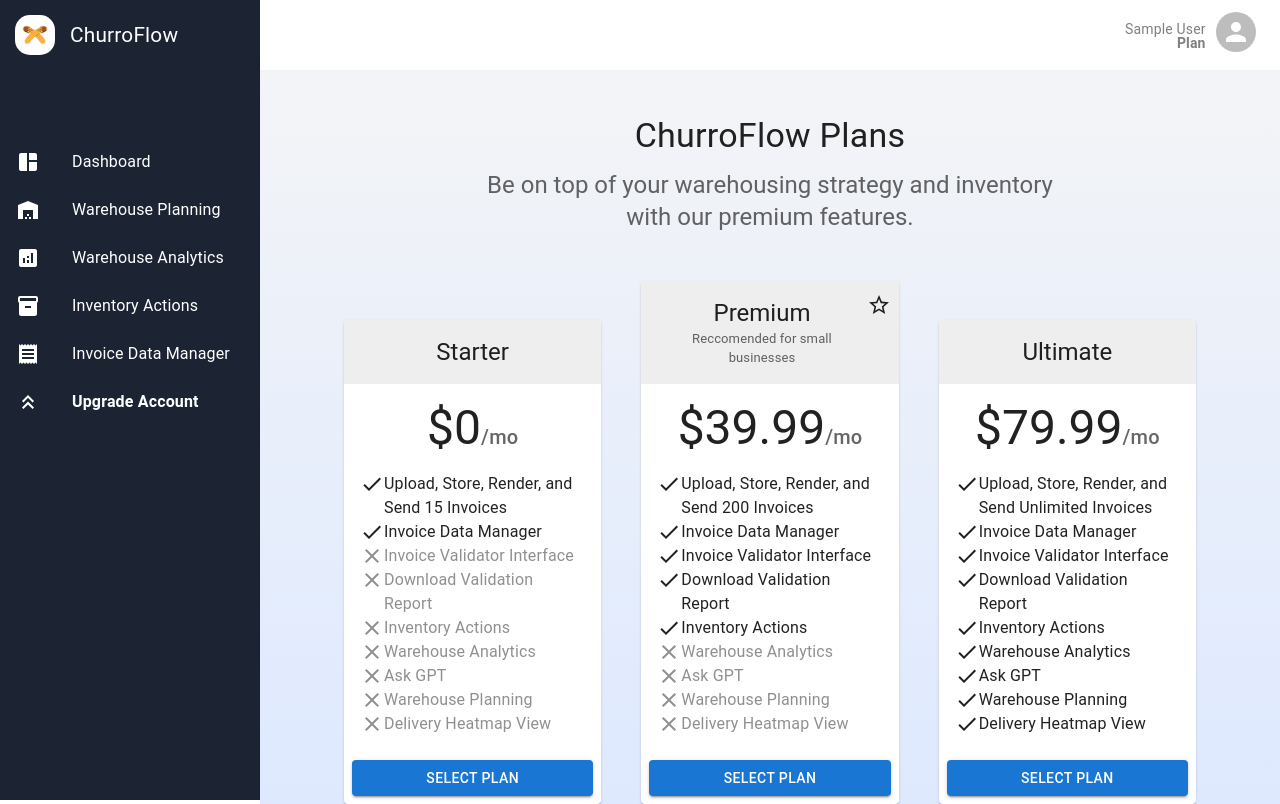
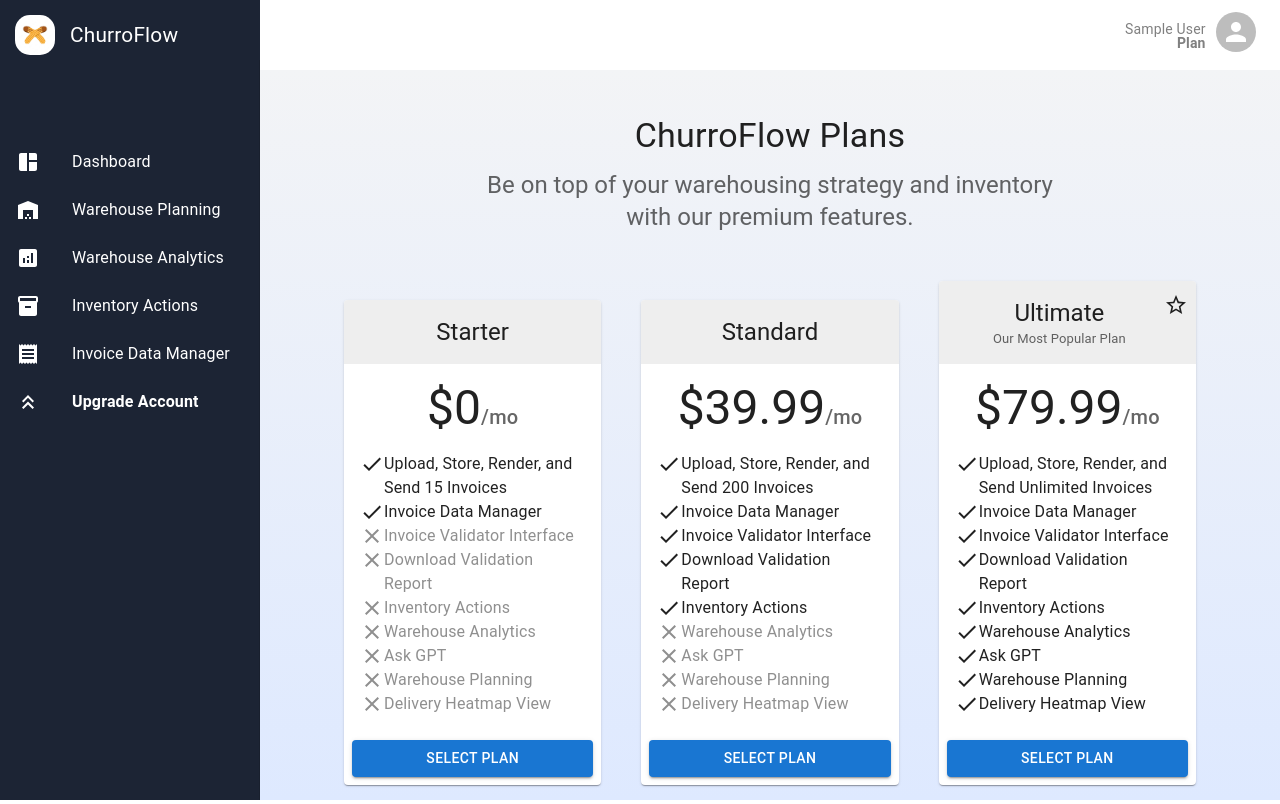
Before and after one commit to jeremytraini/churroflow, a React (Create React App) app: page /upgrade-account in a window 1280 px wide. Built offline with nearby package versions, Linux system fonts and the light colour scheme; sample sign-in values are in the browser's storage.

Commit message:
Fixed Subscription Tiers

```diff
--- a/src/pages/Upgrade.jsx
+++ b/src/pages/Upgrade.jsx
@@ -36,8 +36,7 @@ const tiers = [
     ],
   },
   {
-    title: 'Premium',
-    subheader: 'Reccomended for small businesses',
+    title: 'Standard',
     price: '39.99',
     enabled: [
       'Upload, Store, Render, and Send 200 Invoices',
@@ -55,6 +54,7 @@ const tiers = [
   },
   {
     title: 'Ultimate',
+    subheader: 'Our Most Popular Plan',
     price: '79.99',
     enabled: [
       'Upload, Store, Render, and Send Unlimited Invoices',
@@ -110,7 +110,7 @@ const Dashboard = () => {
                 title={tier.title}
                 subheader={tier.subheader}
                 titleTypographyProps={{ align: 'center' }}
-                action={tier.title === 'Premium' ? <StarIcon /> : null}
+                action={tier.title === 'Ultimate' ? <StarIcon /> : null}
                 subheaderTypographyProps={{
                   align: 'center',
                   fontSize: 'small',
```
